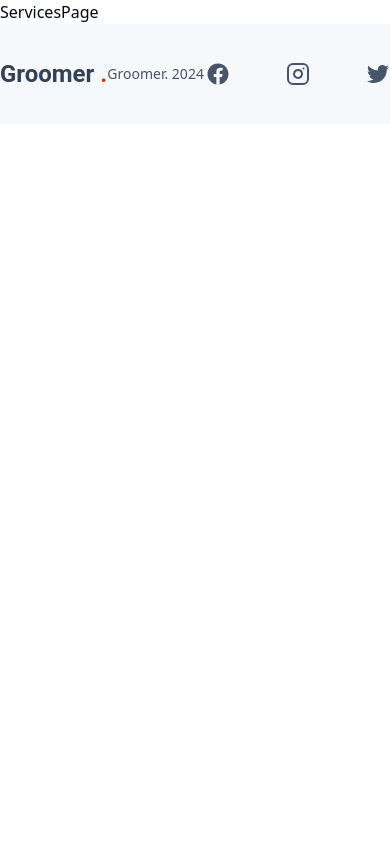
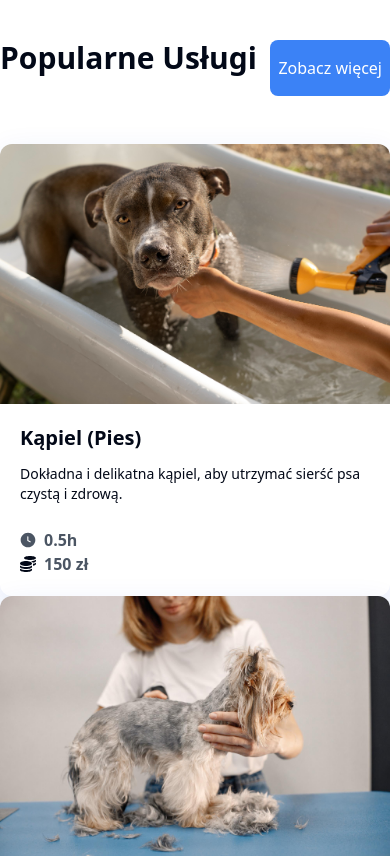
Before and after one commit to discoders65/web-client, a React (Vite) app: page /services in a window 390 px wide. Shown: the top 858 px of the page. Built offline with nearby package versions, Linux system fonts and the light colour scheme.

Commit message:
Feat: Added ServicesPage layout, code cleanup.

```diff
--- a/src/Constants/index.ts
+++ b/src/Constants/index.ts
@@ -1,9 +1,11 @@
 import IMAGES from "./imaegs";
 import SERVLICESLIST from "./servicesLists";
+import POPULAR_SERVICES from "./popularServices";
 
 const CONSTANTS={
     IMAGES,
-    SERVLICESLIST
+    SERVLICESLIST,
+    POPULAR_SERVICES
 }
 
 export default CONSTANTS;
--- a/src/Constants/GroomingServiceCategories.ts
+++ b/src/Constants/popularServices.ts
@@ -2,7 +2,7 @@
 import images from "./imaegs";
 
 
-const popularServices = [
+const POPULAR_SERVICES = [
   {
     name: "Kąpiel (Pies)",
     price: "150",
@@ -57,4 +57,4 @@ const popularServices = [
   },
 ];
 
-export default popularServices;
+export default POPULAR_SERVICES;
--- a/src/components/ExclusiveComboCard.tsx
+++ /dev/null
@@ -1,39 +0,0 @@
-import React from "react";
-
-interface IExclusiveComboCard {
-  className: string;
-  service: {
-    label: string;
-    services: string[];
-    icon: string;
-    price: string;
-  };
-}
-
-const ExclusiveComboCard: React.FC<IExclusiveComboCard> = ({
-  className,
-  service,
-}) => {
-  return (
-    <div
-      className={` border-[0.5px] border-slate-700  mx-10 md:mx-5  rounded-lg p-8 flex  flex-col  gap-9 ${className}`}
-    >
-      <service.icon className="w-10 h-auto text-green-300 mx-auto" />
-      <h2 className="text-lg font-bold font-navbarFont text-slate-200 w-full">
-        {service.label}
-      </h2>
-
-      <ul className=" w-full text-slate-100 list-disc px-4">
-        {service.services?.map((service) => {
-          return <li>{service}</li>;
-        })}
-      </ul>
-      <h3 className="text-2xl text-slate-100 text-center">{service?.price}</h3>
-      <button className="text-slate-100 bg-emerald-600 px-2 py-2.5 rounded font-semibold hover:bg-emerald-500 transition-all  ">
-        Make a Reservation
-      </button>
-    </div>
-  );
-};
-
-export default ExclusiveComboCard;
--- a/src/components/PetCategoryCard.tsx
+++ /dev/null
@@ -1,56 +0,0 @@
-import React from "react";
-
-import ServiceCard from "./ServiceCard";
-
-
-interface IPetCategoryCardProps {
-  petCategory: {
-    label: string;
-    image: string;
-    header:string;
-    popularServices: {
-      name: string;
-      price: string;
-      time: string;
-      description:string;
-    }[];
-  };
-  index: number;
-  isLastItem: boolean;
-}
-
-const PetCategoryCard: React.FC<IPetCategoryCardProps> = ({
-  petCategory,
-  index,
-  isLastItem,
-}) => {
-  return (
-<section className={ `w-full mx-auto flex flex-col py-10 ${index % 2 !== 0 ? "bg-emerald-50" : index === 0 ? "bg-orange-50" : "bg-blue-100"}` }>
-
-
-
-<div className="max-w-[1300px] mx-auto">
-
-<div className="flex flex-row justify-between mb-12  ">
-
-<div className="flex-1 text-3xl font-bold"></div>
-
-<div className="text-xl font-semibold"></div>
-</div>
-
-
-<div className="  flex justify-between  border-slate-900">
-{petCategory.popularServices.map((service)=>{
-  return(
-<ServiceCard service={service}/>
-  )
-})}
-
-</div>
-  </div>
-
-    </section>
-  );
-};
-
-export default PetCategoryCard;
--- a/src/components/OurServicesContainer.tsx
+++ b/src/components/PopularServicesContainer.tsx
@@ -1,14 +1,10 @@
 import React from "react";
+import CONSTANTS from "../Constants";
 
-import GroomingServiceCard from "./ExclusiveComboCard";
-import images from "../Constants/imaegs";
-import ServiceCategoryCard from "./ServiceCategoryCard";
-import { Link } from "react-router-dom";
-import PetCategoryCard from "./PetCategoryCard";
-import popularServices from "../Constants/GroomingServiceCategories";
+
 import ServiceCard from "./ServiceCard";
 
-const OurServicesContainer: React.FC = () => {
+const PopularServicesContainer: React.FC = () => {
   return (
 
       <section className={ `w-full mx-auto flex flex-col py-10  "bg-blue-100"}` }>
@@ -19,14 +15,14 @@ const OurServicesContainer: React.FC = () => {
 
       <div className="flex flex-row justify-between mb-12  ">
 
-      <h2 className="flex-1 text-3xl font-bold mb-5">Najpopularniejsze Usługi</h2>
+      <h2 className="flex-1 text-3xl font-bold mb-5">Popularne Usługi</h2>
 
      <button className="bg-blue-500 text-white px-2 rounded-lg">Zobacz więcej</button>
       </div>
 
 
       <div className="  flex justify-between  border-slate-900 flex-wrap">
-      {popularServices.map((service)=>{
+      {CONSTANTS.POPULAR_SERVICES.map((service)=>{
         return(
       <ServiceCard
       service={service}
@@ -43,4 +39,4 @@ const OurServicesContainer: React.FC = () => {
 
 };
 
-export default OurServicesContainer;
+export default PopularServicesContainer;
--- a/src/pages/ErrorPage.tsx
+++ b/src/pages/ErrorPage.tsx
@@ -1,6 +1,6 @@
 import React from 'react'
 
-const ErrorPage = () => {
+const ErrorPage:React.FC = () => {
   return (
     <div className='h-screen w-full flex justify-center items-center text-3xl '>
 
--- a/src/pages/Home.tsx
+++ b/src/pages/Home.tsx
@@ -1,10 +1,9 @@
 import React from "react";
 import Hero from "../components/Hero";
-import OurServicesContainer from "../components/OurServicesContainer";
 import OurCommitmentContainer from "../components/OurCommitmentContainer";
-import ExclusiveCombosContainer from "../components/ExclusiveCombosContainer";
 import Introduction from "../components/Introduction";
 import ExclusiveCombossContainer from "../components/ExclusiveCombossContainer";
+import PopularServicesContainer from "../components/PopularServicesContainer";
 
 const Home: React.FC = () => {
   return (
@@ -12,7 +11,7 @@ const Home: React.FC = () => {
       <Hero />
       <OurCommitmentContainer />
       <Introduction/>
-      <OurServicesContainer />
+      <PopularServicesContainer />
       <ExclusiveCombossContainer />
     </div>
   );
--- a/src/pages/ServicesPage.tsx
+++ b/src/pages/ServicesPage.tsx
@@ -1,7 +1,33 @@
 import React from "react";
+import CONSTANTS from "../Constants";
+import ServiceCard from "../components/ServiceCard";
 
 const ServicesPage: React.FC = () => {
-  return <div>ServicesPage</div>;
+  return <div className="flex">
+
+  <div className="max-w-[1300px] mx-auto py-10">
+
+        <div className="flex flex-row justify-between mb-12  ">
+
+        <h2 className="flex-1 text-3xl font-bold mb-5">Popularne Usługi</h2>
+
+       <button className="bg-blue-500 text-white px-2 rounded-lg">Zobacz więcej</button>
+        </div>
+
+
+        <div className="  flex justify-between  border-slate-900 flex-wrap">
+        {CONSTANTS.POPULAR_SERVICES.map((service)=>{
+          return(
+        <ServiceCard
+        service={service}
+        className="w-full md:w-[calc(50%-20px)] lg:w-[calc(33.33%-21px)]"
+        />
+          )
+        })}
+
+        </div>
+          </div>
+  </div>;
 };
 
 export default ServicesPage;
```
